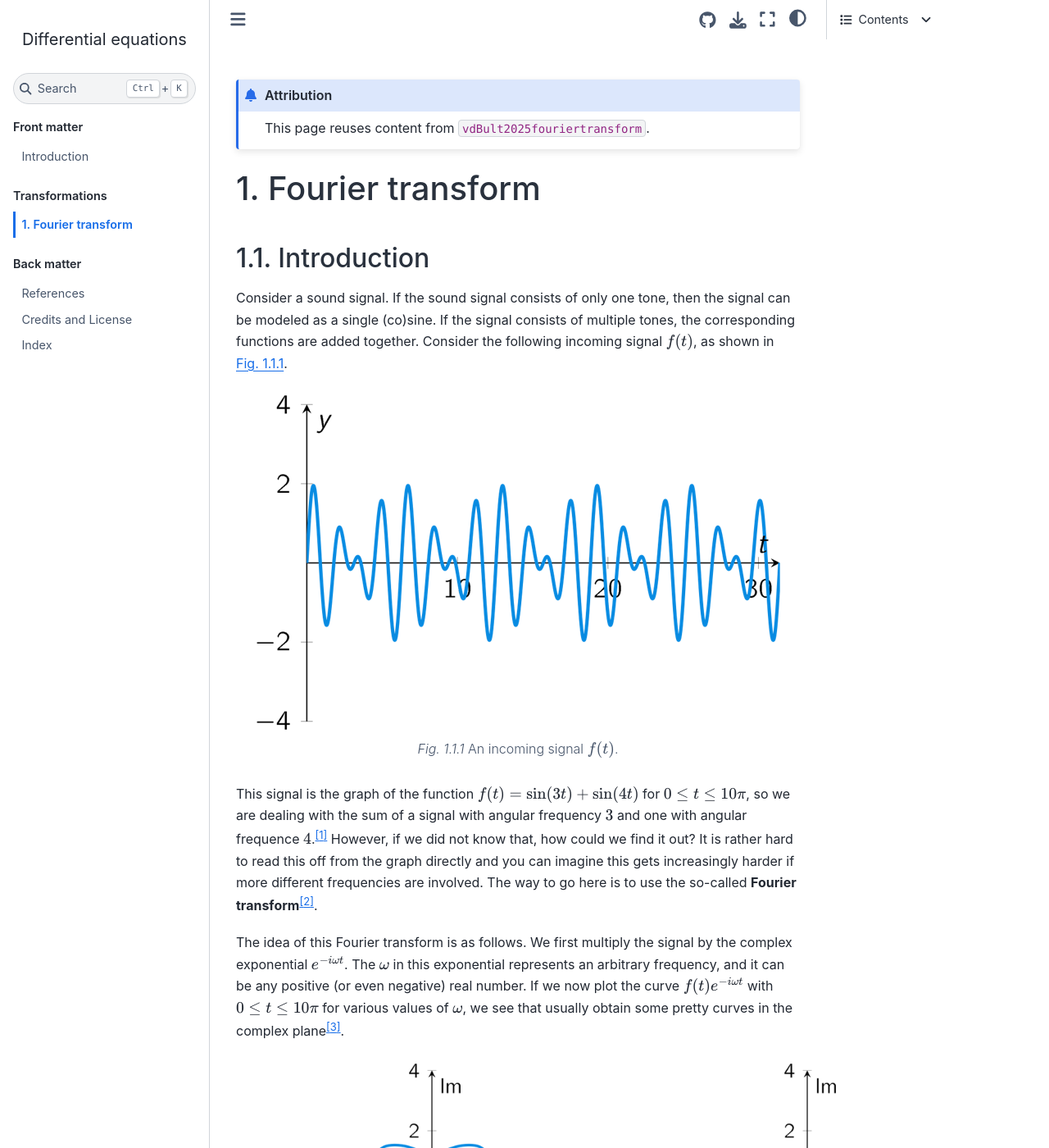
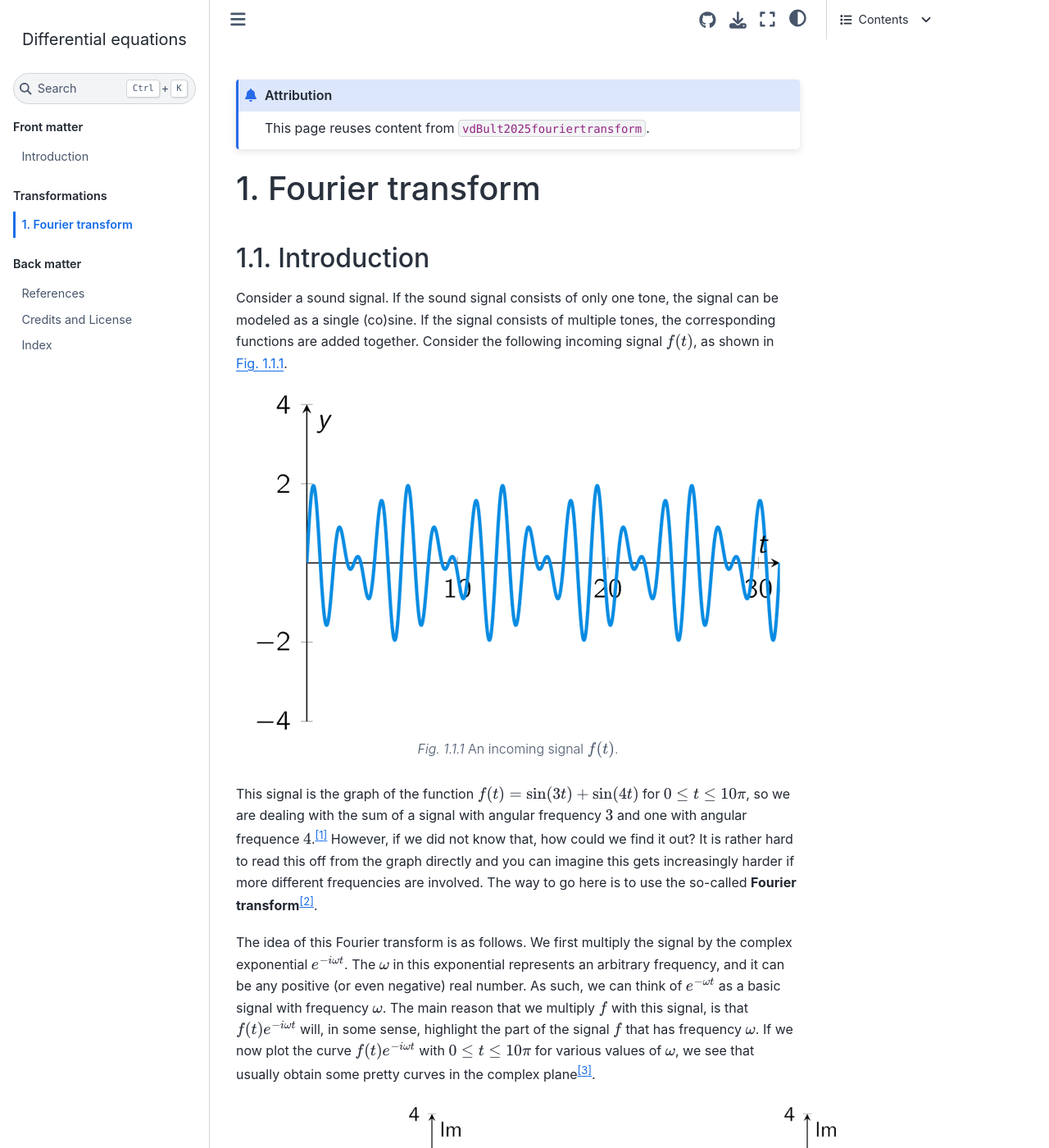
Before and after one commit to TUDelft-PRIME-Books/Differential-Equations, a Jupyter Book: the page built from book/Transformations/fourier_transform.md, in a window 1280 px wide and 1400 px high. Shown: the whole window at 82% size. Built offline with Jupyter Book 1.0.4 settings and Sphinx 7.4.7 and the Sphinx Book theme 1.1.4, drawn with Linux system fonts in a browser that asks for light colours; comment, search, counter and statistics services are not loaded; cross-references to code outside the pages are shown as plain code; some of the changed text lies outside the part shown.

Commit message:
Update fourier_transform.md

```diff
--- a/book/Transformations/fourier_transform.md
+++ b/book/Transformations/fourier_transform.md
@@ -10,7 +10,7 @@ This page reuses content from {cite:t}`vdBult2025fouriertransform`.
 
 ## Introduction
 
-Consider a sound signal. If the sound signal consists of only one tone, then the signal can be modeled as a single (co)sine. If the signal consists of multiple tones, the corresponding functions are added together. Consider the following incoming signal $f(t)$, as shown in {numref}`Fig:FourierTrs:Introsignal`.
+Consider a sound signal. If the sound signal consists of only one tone, the signal can be modeled as a single (co)sine. If the signal consists of multiple tones, the corresponding functions are added together. Consider the following incoming signal $f(t)$, as shown in {numref}`Fig:FourierTrs:Introsignal`.
 
 :::{figure} Images/Fig-FourierTrs-Introsignal.png
 :name: Fig:FourierTrs:Introsignal
@@ -20,7 +20,7 @@ An incoming signal $f(t)$.
 
 [^FootnoteAudio]: The numbers in this function are chosen for mathematical convenience. An audio signal with a frequency of $3$ or $4$ Hz is not audible. In addition, an audio signal does not oscillate around $0$ in practice.
 
-[^Footnoteplotting]: The graphs look the way we do because $\left|e^{-i\omega t}\right|=1$, so if we just consider $e^{-i\omega t}$ we follow the circle with radius $1$ in the complex plane in clockwise direction. $\omega$ describes how fast we travel through this circle. Since $f$ is real, it only changes the modulus of the complex number $f(t)e^{-i\omega t}$, so we still rotate with the same speed, but the amplitude changes as $f(t)$ changes.
+[^Footnoteplotting]: The graphs look the way we do because $\left|e^{-i\omega t}\right|=1$, so if we just consider $e^{-i\omega t}$ we follow the circle with radius $1$ in the complex plane in clockwise direction. $\omega$ describes how fast we travel through this circle. Since $f$ is real-valued, it only changes the modulus of the complex number $f(t)e^{-i\omega t}$, so we still rotate with the same speed, but the amplitude changes as $f(t)$ changes.
 
 [^Footnotecentermass]: You can imagine this average value by thinking of the curve as a wire with a constant mass density. The average value is then the location of the center of mass of the wire, divided by the length of the time interval (which is $10\pi$ in this case).
 
@@ -31,7 +31,7 @@ An incoming signal $f(t)$.
 
 This signal is the graph of the function $f(t)=\sin(3t)+\sin(4t)$ for $0\leq t\leq 10\pi$, so we are dealing with the sum of a signal with angular frequency $3$ and one with angular frequence $4$.[^FootnoteAudio] However, if we did not know that, how could we find it out? It is rather hard to read this off from the graph directly and you can imagine this gets increasingly harder if more different frequencies are involved. The way to go here is to use the so-called **Fourier transform**[^FootnoteFourierseries].
 
-The idea of this Fourier transform is as follows. We first multiply the signal by the complex exponential $e^{-i\omega t}$. The $\omega$ in this exponential represents an arbitrary frequency, and it can be any positive (or even negative) real number. If we now plot the curve $f(t)e^{-i\omega t}$ with $0\leq t\leq 10\pi$ for various values of $\omega$, we see that usually obtain some pretty curves in the complex plane[^Footnoteplotting].
+The idea of this Fourier transform is as follows. We first multiply the signal by the complex exponential $e^{-i\omega t}$. The $\omega$ in this exponential represents an arbitrary frequency, and it can be any positive (or even negative) real number. As such, we can think of $e^{-\omega t}$ as a basic signal with frequency $\omega$. The main reason that we multiply $f$ with this signal, is that $f(t)e^{-i\omega t}$ will, in some sense, highlight the part of the signal $f$ that has frequency $\omega$. If we now plot the curve $f(t)e^{-i\omega t}$ with $0\leq t\leq 10\pi$ for various values of $\omega$, we see that usually obtain some pretty curves in the complex plane[^Footnoteplotting].
 
 :::::{grid} 2
 :gutter: 1
@@ -130,6 +130,7 @@ The real (blue) and imaginary (red) parts of the Fourier transform of the signal
 The modulus of the Fourier transform of the signal $f$. The modulus appears to be negative for some values of $\omega$, but this is a limitation of the graphing software.
 :::
 
+If we were to measure the signal on a longer time interval, we would obtain a similar plot of the Fourier transform. In that case, the peaks at the relevant frequencies would be higher, while the 'wiggles' in between the peaks would become smaller. If we were to consider a shorter time interval, this effect would be reversed.
 
 ## (Inverse) Fourier transform
 
```
